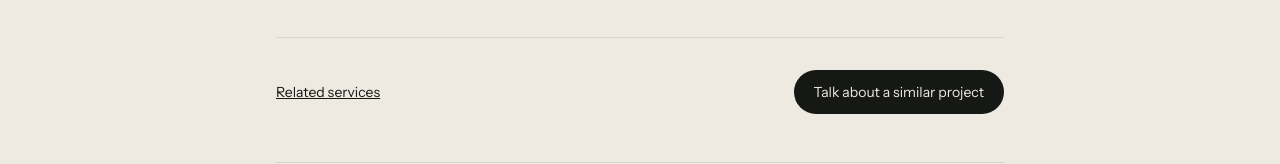
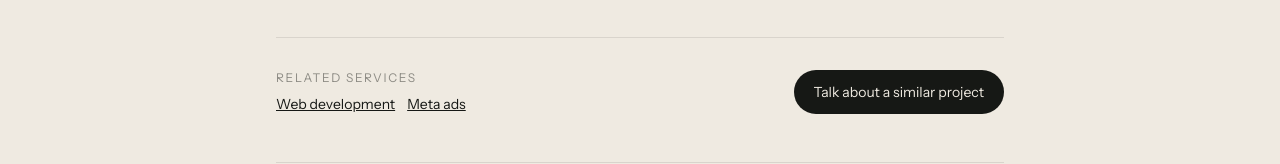
Before and after one commit to GeminiSupa/UX4U-Web, a Next.js app: page /work/unimondo in a window 1280 px wide. Shown: the part 1099-1263 px from the top of the page. Built offline with nearby package versions, Linux system fonts and the light colour scheme; no server answers.

Commit message:
seo: finish owner-input hooks and stop vercel host redirect
Keep empty owner fields wired for bylines, response time and WhatsApp without inventing facts.

```diff
--- a/next.config.ts
+++ b/next.config.ts
@@ -1,21 +1,11 @@
 import type { NextConfig } from "next";
 
+// Domain redirect skipped for now (owner): ux4u.online still serves a different site.
+// Re-add vercel.app → ux4u.online only after this Vercel project is primary for ux4u.online.
 const nextConfig: NextConfig = {
   poweredByHeader: false,
   images: {
-    remotePatterns: [
-      { protocol: "https", hostname: "**" }
-    ]
-  },
-  async redirects() {
-    return [
-      {
-        source: "/:path*",
-        has: [{ type: "host", value: "ux4u.vercel.app" }],
-        destination: "https://ux4u.online/:path*",
-        permanent: true
-      }
-    ];
+    remotePatterns: [{ protocol: "https", hostname: "**" }]
   }
 };
 
--- a/src/app/blog/[slug]/page.tsx
+++ b/src/app/blog/[slug]/page.tsx
@@ -1,10 +1,12 @@
+import { Footer } from "@/components/Footer";
+import { Header } from "@/components/Header";
+import { JsonLd } from "@/components/JsonLd";
+import { ensureSeed, getPost, getPosts } from "@/lib/data";
+import { pageMeta } from "@/lib/seo";
+import { POST_BYLINES, SITE_URL } from "@/lib/site";
 import type { Metadata } from "next";
 import Link from "next/link";
 import { notFound } from "next/navigation";
-import { Footer } from "@/components/Footer";
-import { Header } from "@/components/Header";
-import { ensureSeed, getPost, getPosts } from "@/lib/data";
-import { pageMeta } from "@/lib/seo";
 
 export const dynamic = "force-dynamic";
 
@@ -76,16 +78,32 @@ export default async function PostPage({ params }: { params: Promise<{ slug: str
   if (!post) notFound();
   const more = (await getPosts(true)).filter((item) => item.slug !== slug).slice(0, 2);
   const related = RELATED[slug];
-  // TODO(owner): author + publish date for byline and Article JSON-LD (T19).
+  const byline = POST_BYLINES[slug];
+  const article =
+    byline &&
+    ({
+      "@context": "https://schema.org",
+      "@type": "Article",
+      headline: post.title,
+      author: { "@type": "Person", name: byline.author },
+      datePublished: byline.date,
+      mainEntityOfPage: `${SITE_URL}/blog/${slug}`
+    } as Record<string, unknown>);
 
   return (
     <>
       <Header />
       <main className="mx-auto max-w-3xl px-4 py-10 sm:px-5 sm:py-14">
+        {article ? <JsonLd data={article} /> : null}
         <Link href="/blog" className="text-sm text-ink/50">
           Journal
         </Link>
         <h1 className="display mt-4 text-4xl sm:text-5xl">{post.title}</h1>
+        {byline ? (
+          <p className="mt-3 text-sm text-ink/55">
+            By {byline.author} · <time dateTime={byline.date}>{byline.date}</time>
+          </p>
+        ) : null}
         <p className="mt-6 text-lg text-ink/70">{post.excerpt}</p>
         <div className="mt-10 space-y-5 text-base leading-relaxed text-ink/85">
           {post.body.split(/\n\n+/).map((paragraph) => (
--- a/src/app/blog/page.tsx
+++ b/src/app/blog/page.tsx
@@ -3,6 +3,7 @@ import { Footer } from "@/components/Footer";
 import { Header } from "@/components/Header";
 import { ensureSeed, getPosts } from "@/lib/data";
 import { pageMeta } from "@/lib/seo";
+import { POST_BYLINES } from "@/lib/site";
 
 export const dynamic = "force-dynamic";
 export const metadata = pageMeta({
@@ -23,12 +24,20 @@ export default async function BlogPage() {
         <p className="text-xs uppercase tracking-[0.22em] text-moss">Journal</p>
         <h1 className="display mt-4 text-4xl sm:text-5xl">How we think about the work.</h1>
         <div className="mt-10 divide-y divide-ink/10 border-y border-ink/10">
-          {posts.map((post) => (
-            <Link key={post.id} href={`/blog/${post.slug}`} className="block py-6">
-              <h2 className="font-serif text-2xl sm:text-3xl">{post.title}</h2>
-              <p className="mt-3 text-sm leading-relaxed text-ink/70">{post.excerpt}</p>
-            </Link>
-          ))}
+          {posts.map((post) => {
+            const byline = POST_BYLINES[post.slug];
+            return (
+              <Link key={post.id} href={`/blog/${post.slug}`} className="block py-6">
+                <h2 className="font-serif text-2xl sm:text-3xl">{post.title}</h2>
+                {byline ? (
+                  <p className="mt-2 text-xs text-ink/50">
+                    By {byline.author} · <time dateTime={byline.date}>{byline.date}</time>
+                  </p>
+                ) : null}
+                <p className="mt-3 text-sm leading-relaxed text-ink/70">{post.excerpt}</p>
+              </Link>
+            );
+          })}
         </div>
       </main>
       <Footer />
--- a/src/app/contact/page.tsx
+++ b/src/app/contact/page.tsx
@@ -4,6 +4,7 @@ import { Header } from "@/components/Header";
 import { SubmitButton } from "@/components/SubmitButton";
 import { sendInquiry } from "@/lib/actions";
 import { pageMeta } from "@/lib/seo";
+import { RESPONSE_TIME, WHATSAPP } from "@/lib/site";
 
 export const metadata = pageMeta({
   title: "Start a Project",
@@ -38,7 +39,8 @@ export default async function ContactPage({
             A concept, a half-built product, or a business that needs search, ads, and a cleaner operation.
             Write what you have. We reply from info@ux4u.online.
           </p>
-          {/* TODO(owner): confirmed response-time promise, e.g. "We reply within one working day." */}
+          {/* TODO(owner): confirmed response-time promise via RESPONSE_TIME in lib/site.ts */}
+          {RESPONSE_TIME ? <p className="mt-4 text-sm text-ink/70">{RESPONSE_TIME}</p> : null}
           <dl className="mt-8 space-y-4 text-sm">
             <div>
               <dt className="text-ink/45">Email</dt>
@@ -48,7 +50,16 @@ export default async function ContactPage({
                 </a>
               </dd>
             </div>
-            {/* TODO(owner): WhatsApp number when approved for publication */}
+            {WHATSAPP ? (
+              <div>
+                <dt className="text-ink/45">WhatsApp</dt>
+                <dd>
+                  <a className="underline" href={`https://wa.me/${WHATSAPP.replace(/\D/g, "")}`}>
+                    WhatsApp: {WHATSAPP}
+                  </a>
+                </dd>
+              </div>
+            ) : null}
             <div>
               <dt className="text-ink/45">Studio</dt>
               <dd>Islamabad</dd>
@@ -70,6 +81,7 @@ export default async function ContactPage({
           {query.sent ? (
             <p className="text-lg">
               Thanks. We have your message and will reply from info@ux4u.online.
+              {RESPONSE_TIME ? ` ${RESPONSE_TIME}` : ""}
             </p>
           ) : (
             <form action={sendInquiry} className="grid gap-4">
--- a/src/app/work/[slug]/page.tsx
+++ b/src/app/work/[slug]/page.tsx
@@ -6,9 +6,27 @@ import { JsonLd } from "@/components/JsonLd";
 import { hostLabel, lines, PROJECT_ORDER } from "@/lib/content";
 import { ensureSeed, getProject, getProjects } from "@/lib/data";
 import { pageMeta } from "@/lib/seo";
+import { getService } from "@/lib/services";
 import { SITE_URL } from "@/lib/site";
 
 export const dynamic = "force-dynamic";
+
+function relatedServiceLinks(services: string) {
+  const hay = services.toLowerCase();
+  const picks: { slug: string; label: string }[] = [];
+  const add = (slug: string, label: string) => {
+    if (!picks.some((item) => item.slug === slug)) picks.push({ slug, label });
+  };
+  if (hay.includes("product") || hay.includes("full stack") || hay.includes("full-stack")) {
+    add("product-development", "Product development");
+  }
+  if (hay.includes("web") || hay.includes("design")) add("web-development", "Web development");
+  if (hay.includes("seo")) add("seo", "SEO");
+  if (hay.includes("meta") || hay.includes("marketing") || hay.includes("ads")) {
+    add("meta-ads", "Meta ads");
+  }
+  return picks.filter((item) => getService(item.slug)?.indexed);
+}
 
 export async function generateStaticParams() {
   return PROJECT_ORDER.map((slug) => ({ slug }));
@@ -38,6 +56,7 @@ export default async function CaseStudyPage({ params }: { params: Promise<{ slug
   if (!project) notFound();
 
   const related = (await getProjects(true)).filter((item) => item.slug !== slug).slice(0, 2);
+  const serviceLinks = relatedServiceLinks(project.services);
 
   const breadcrumb = {
     "@context": "https://schema.org",
@@ -138,9 +157,22 @@ export default async function CaseStudyPage({ params }: { params: Promise<{ slug
         </p>
 
         <div className="mt-12 flex flex-col gap-4 border-t border-ink/10 pt-8 sm:flex-row sm:items-center sm:justify-between">
-          <Link href="/services" className="text-sm underline">
-            Related services
-          </Link>
+          <div className="text-sm">
+            <p className="text-xs uppercase tracking-[0.14em] text-ink/45">Related services</p>
+            <div className="mt-2 flex flex-wrap gap-x-3 gap-y-1">
+              {serviceLinks.length ? (
+                serviceLinks.map((item) => (
+                  <Link key={item.slug} href={`/services/${item.slug}`} className="underline">
+                    {item.label}
+                  </Link>
+                ))
+              ) : (
+                <Link href="/services" className="underline">
+                  Services
+                </Link>
+              )}
+            </div>
+          </div>
           <Link href="/contact" className="rounded-full bg-ink px-5 py-3 text-center text-sm text-paper">
             Talk about a similar project
           </Link>
--- a/src/components/Footer.tsx
+++ b/src/components/Footer.tsx
@@ -30,7 +30,7 @@ export function Footer() {
           <a className="block hover:underline" href="mailto:info@ux4u.online">
             info@ux4u.online
           </a>
-          {/* TODO(owner): WhatsApp number when approved for publication */}
+          {/* TODO(owner): WhatsApp via WHATSAPP in lib/site.ts */}
           {SOCIAL_PROFILES.length ? (
             <div className="mt-3 flex flex-col gap-1">
               {SOCIAL_PROFILES.map((url) => (
--- a/src/lib/site.ts
+++ b/src/lib/site.ts
@@ -1,5 +1,12 @@
 // Must be the domain that actually serves this app in production.
+// TODO(owner): point ux4u.online at this Vercel project, then keep SITE_URL as below.
 export const SITE_URL = "https://ux4u.online";
 export const SITE_NAME = "UX4U";
 // TODO(owner): real profile URLs only (LinkedIn, GitHub, X, Google Business Profile).
 export const SOCIAL_PROFILES: string[] = [];
+// TODO(owner): confirmed response-time line, e.g. "We reply within one working day." or leave empty.
+export const RESPONSE_TIME: string = "";
+// TODO(owner): WhatsApp digits only for wa.me, or leave empty.
+export const WHATSAPP: string = "";
+// TODO(owner): journal bylines — author name + YYYY-MM-DD per slug.
+export const POST_BYLINES: Record<string, { author: string; date: string }> = {};
```
Also changed, not shown: 2 other files (tests, documents, lock files or other folders).
